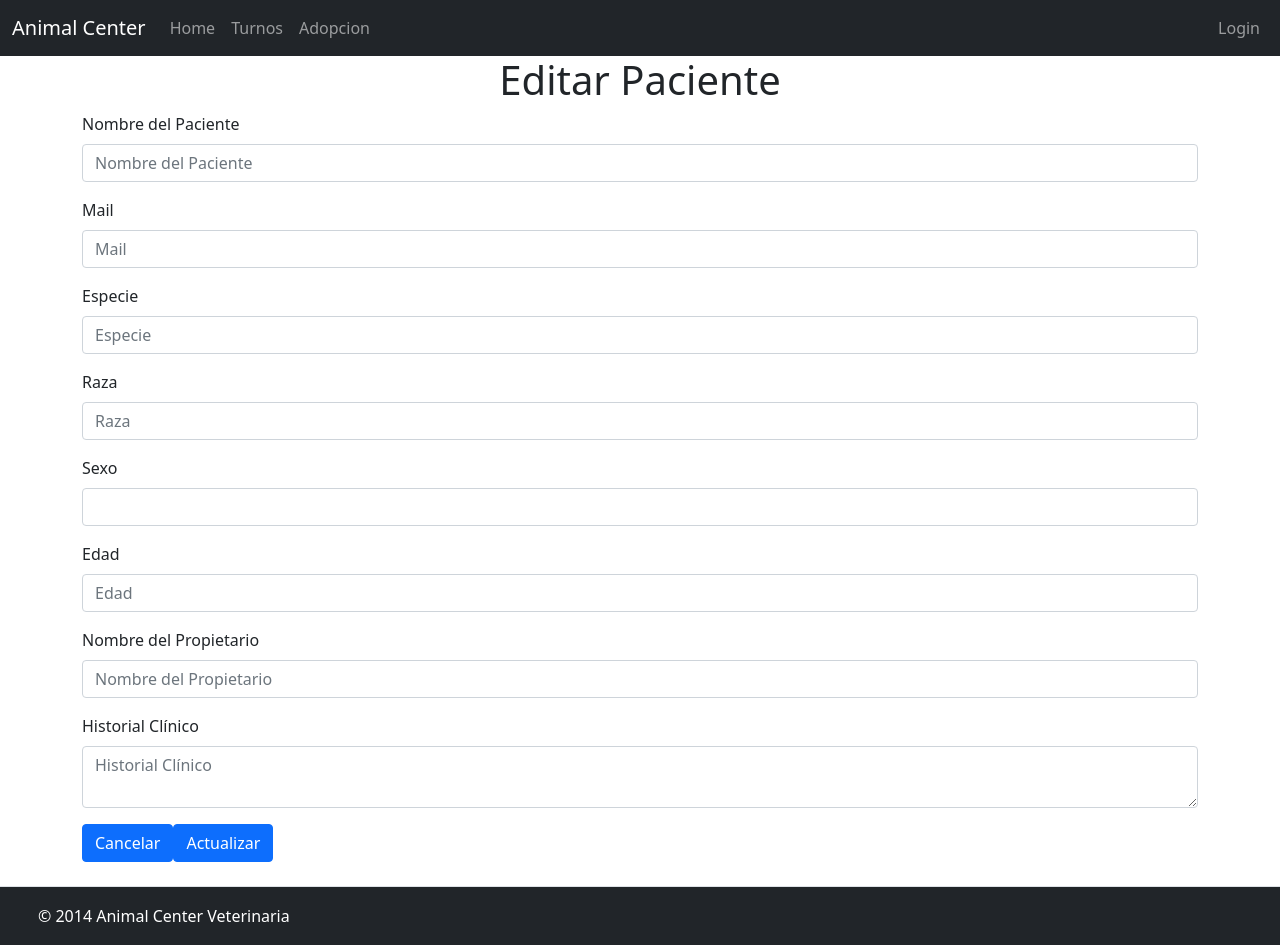
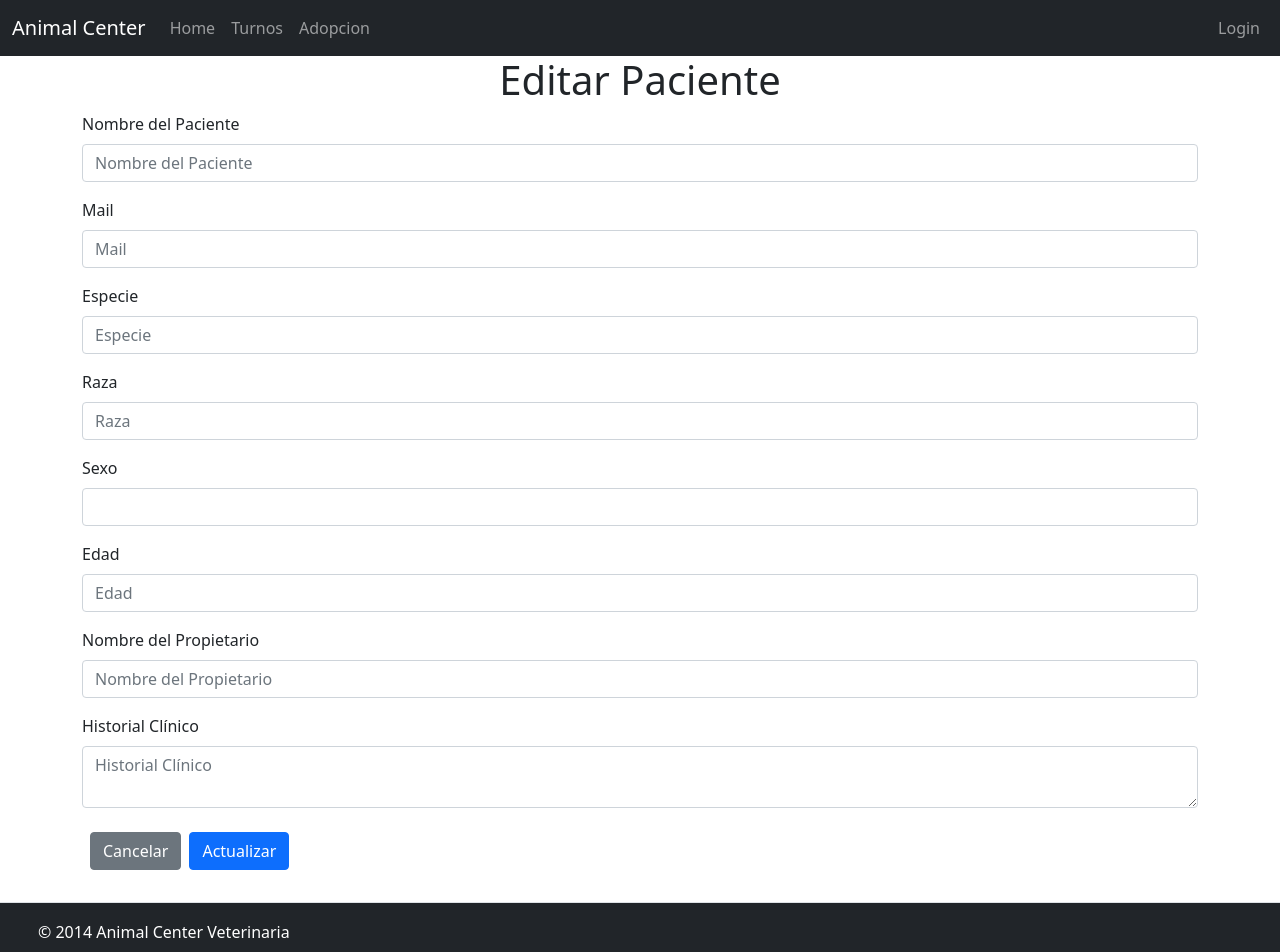
Before and after one commit to aylenlee/PNT2---Trabajo-Practico-Final---Veterinaria, a Vue app in the folder vue-prueba/: page /edit-patient/1 in a window 1280 px wide. Shown: the top 952 px of the page. Built offline with nearby package versions, Linux system fonts and the light colour scheme; no server answers; sample sign-in values are in the browser's storage.

Commit message:
cambio de botones

```diff
--- a/vue-prueba/src/components/DeletePatient.vue
+++ b/vue-prueba/src/components/DeletePatient.vue
@@ -1,7 +1,7 @@
 <template>
     <div class="text-center">
         <h3>¿Está seguro que quiere eliminar este paciente {{ patient.name }}?</h3>
-        <button @click="cancelDelete">Cancelar</button>
+        <button class="btn btn-secondary m-2" @click="cancelDelete">Cancelar</button>
         <button @click="deletePatient" class="btn btn-danger">Eliminar Paciente</button>
     </div>
 </template>
--- a/vue-prueba/src/components/EditPatient.vue
+++ b/vue-prueba/src/components/EditPatient.vue
@@ -38,7 +38,7 @@
                 <textarea class="form-control" id="historialClinico" placeholder="Historial Clínico" v-model="patient.historialClinico" required></textarea>
             </div>
             <div class="col-12">
-                <button type="button" class="btn btn-primary" @click="cancelEdit">Cancelar</button>
+                <button type="button" class="btn btn-secondary m-2" @click="cancelEdit">Cancelar</button>
                 <button type="submit" class="btn btn-primary">Actualizar</button>
             </div>
         </form>
```
